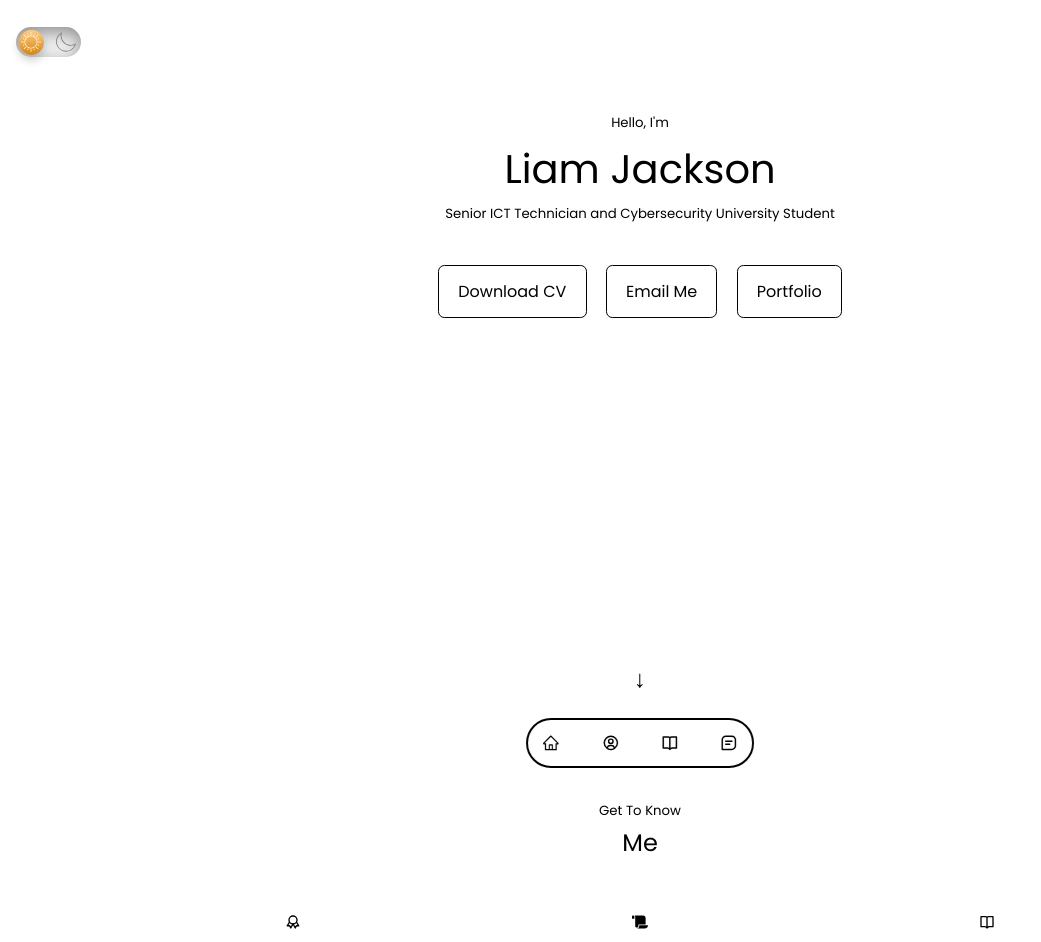
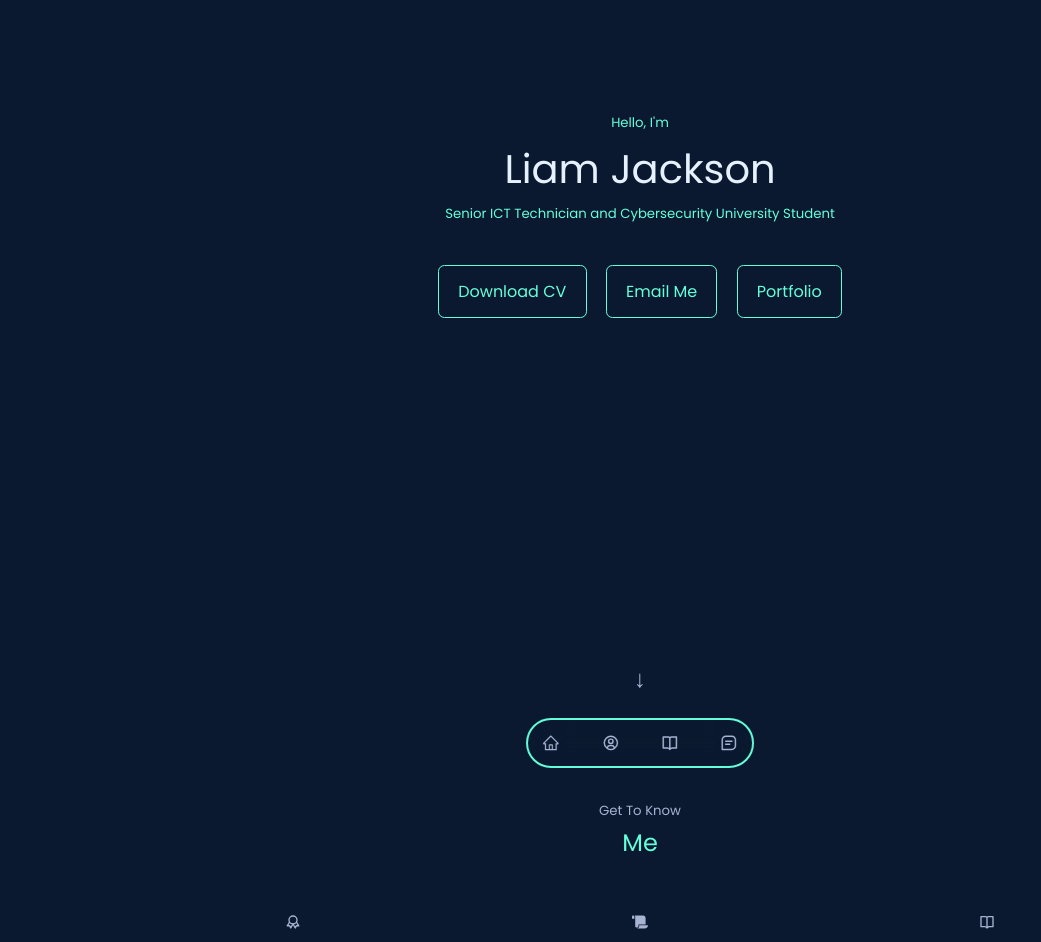
Before and after one commit to JacksonLDJ/react-portfolio-website, a React (Create React App) app: page / in a window 1280 px wide. Shown: the top 942 px of the page, without its empty margins (0-1041 px from the left). Built offline with nearby package versions, Linux system fonts and the light colour scheme; the HTML template or start-up script is replaced by a standard one.

Commit message:
Colour Scheme Changes

```diff
--- a/src/App.jsx
+++ b/src/App.jsx
@@ -11,7 +11,6 @@ import Portfolio from './components/Portfolio/Portfolio'
 export const App = () => {
   return (
     <>
-        <DarkMode/>
         <Header />
         <Nav />
         <About />
--- a/src/components/Experience/Experience.css
+++ b/src/components/Experience/Experience.css
@@ -10,7 +10,7 @@
     padding: 2.4rem 5rem;
     border-radius: 2rem;
     border: 1px solid transparent;
-    border: 2px solid var(--color-primary);
+    border: 2px solid #64ffda;
 
 }
 
--- a/src/components/Header/CTA.jsx
+++ b/src/components/Header/CTA.jsx
@@ -7,8 +7,8 @@ const CTA = () => {
   return (
     <div className='cta'>
       <a href={CV} download className="btn">Download CV</a>
-      <a href="mailto:me@liamjackson.co.uk" className='btn btn-primary'>Email Me</a>
-      <Link to="Portfolio" smooth={true} duration={500} className='btn btn-primary'>Portfolio</Link>
+      <a href="mailto:me@liamjackson.co.uk" className='btn'>Email Me</a>
+      <Link to="Portfolio" smooth={true} duration={500} className='btn'>Portfolio</Link>
     </div>
   );
 };
--- a/src/components/Nav/Nav.css
+++ b/src/components/Nav/Nav.css
@@ -12,7 +12,7 @@ nav {
     border-radius: 3rem;
     backdrop-filter: blur(20px);
     background: transparent;
-    border: 2px solid var(--color-primary)
+    border: 2px solid #64ffda
 }
 
 nav a {
@@ -22,3 +22,9 @@ nav a {
     display: flex;
     font-size: 1.1rem;
 }
+
+nav a:hover{
+    background: #233554;
+    color: #64ffda;
+    border-color: #64ffda;
+}
--- a/src/components/about/About.css
+++ b/src/components/about/About.css
@@ -19,6 +19,7 @@
 }
 
 
+
 /*Media Query */
 
 @media screen and (max-width: 600px){
--- a/src/components/contact/Contact.css
+++ b/src/components/contact/Contact.css
@@ -38,6 +38,7 @@
     margin-top: 0.7rem;
     display: inline-block;
     font-size: 0.8rem;
+
 }
 
 /* Form */
--- a/src/index.css
+++ b/src/index.css
@@ -14,25 +14,18 @@
 }
 
 :root{
-    --color-bg: white;
-    --color-primary: black;
+    --color-bg: #0a192f;
+    --color-primary: #a8b2d1;
     --color-primary-variant: grey;
 
     --transition: all 400ms ease;
 
     --container-width-lg: 75%;
     --container-width-md: 86%;
-    --container-width-ms: 90%;
+    --container-width-sm: 90%;
 
     font-family: 'Poppins', sans-serif;
     line-height: 1.7;
-
-}
-
-[data-theme="dark"] {
-    --color-bg: black;
-    --color-primary: white;
-    --color-primary-variant: black;
 
 }
 
@@ -62,11 +55,13 @@ h3,
 h4,
 h5 {
     font-weight: 500;
+    color: #64ffda;
 
 }
 
 h1 {
-    font-size: 2.5rem
+    font-size: 2.5rem;
+    color: #e6f1ff;
 }
 
 
@@ -83,7 +78,7 @@ section > h2, section > h5{
 }
 
 section > h2{
-    color: var(--color-primary);
+    color: #64ffda;
     margin-bottom: 3rem;
     border-bottom-color: var(--color-primary)
 }
@@ -108,19 +103,19 @@ a:hover {
 .btn {
     width: max-content;
     display: inline-block;
-    color: var(--color-primary);
+    color: #64ffda;
     padding: 0.75rem 1.2rem;
     border-radius: 0.4rem;
     cursor: pointer;
-    border: 1px solid var(--color-primary);
+    border: 1px solid #64ffda;
     transition: var(--transition)
 
 }
 
 .btn:hover{
-    background: var(--color-primary);
+    background: #233554;
     color: white;
-    border-color: transparent;
+    border-color: #64ffda;
 }
 
 
```
